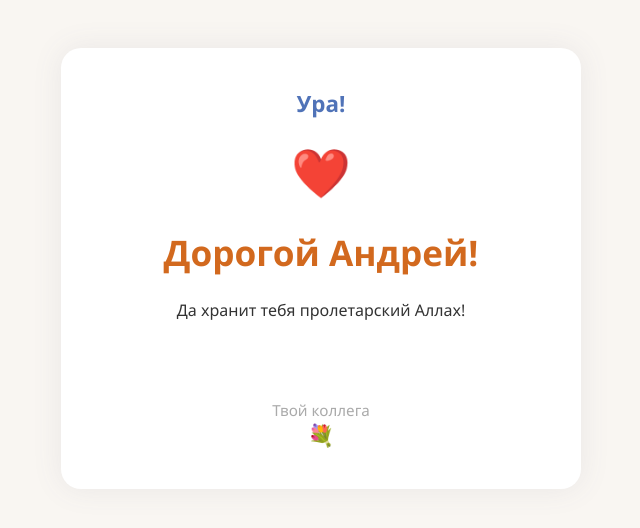
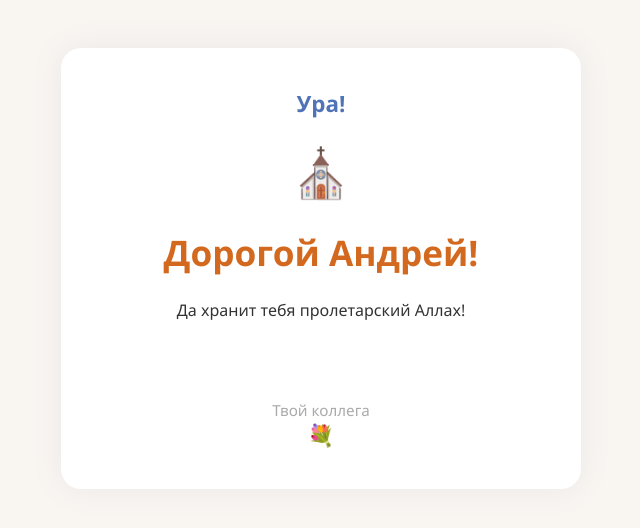
Before and after one commit to Leniviimark/greeting, a plain HTML site: page index.html in a window 1280 px wide. Shown: the whole page, without its empty margins (319-959 px from the left). Drawn offline with Linux system fonts and the light colour scheme.

Commit message:
Update index.html

```diff
--- a/index.html
+++ b/index.html
@@ -44,7 +44,7 @@
 <body>
     <div class="container">
         <div class="years">Ура!</div>
-        <div class="heart">❤️</div>
+        <div class="heart">⛪</div>
         <h1>Дорогой Андрей!</h1>
         <p>
             Да хранит тебя пролетарский Аллах!<br>
```
